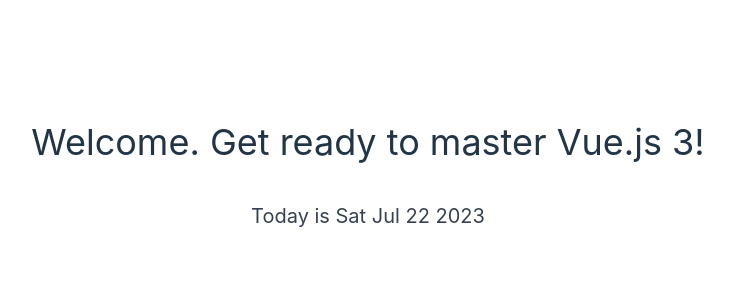
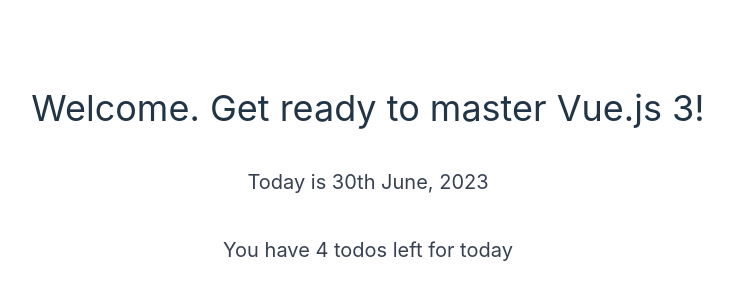
Before and after one commit to chaudhuree/vue-js-learning-phase, a Vue app in the folder basic_101/: page / in a window 1280 px wide. Shown: the part 256-556 px from the top of the page, without its empty margins (272-1005 px from the left). Built offline with nearby package versions, Linux system fonts and the light colour scheme.

Commit message:
using external data

```diff
--- a/basic_101/src/App.vue
+++ b/basic_101/src/App.vue
@@ -1,19 +1,17 @@
 <script setup>
-const message = "Welcome. Get ready to master Vue.js 3!";
-const date = "30th June, 2023";
-const getDate = () => {
-  const date = new Date();
-  return date.toDateString();
-};
+import { data } from "./assets/data";
 </script>
 
 <template>
   <div
     class="container mx-auto flex items-center justify-center min-h-screen flex-col"
   >
-    <h1 class="text-4xl">{{ message }}</h1>
+    <h1 class="text-4xl">{{ data.message }}</h1>
     <h2 class="mt-10 text-xl text-gray-700">
-      Today is <span>{{ getDate() }}</span>
+      Today is <span>{{ data.date }}</span>
+    </h2>
+    <h2 class="mt-10 text-xl text-gray-700">
+      You have {{ data.tasks.length }} todos left for today
     </h2>
   </div>
 </template>
--- /dev/null
+++ b/basic_101/src/assets/data.js
@@ -0,0 +1,6 @@
+const data={
+  message : "Welcome. Get ready to master Vue.js 3!",
+  date : "30th June, 2023",
+  tasks : [1,2,3,4]
+ }
+ export {data};
```
Also changed, not shown: 1 other file (tests, documents, lock files or other folders).
